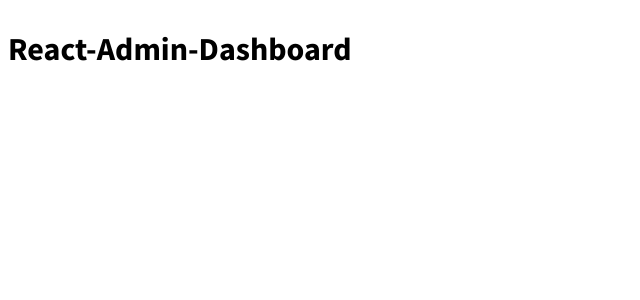
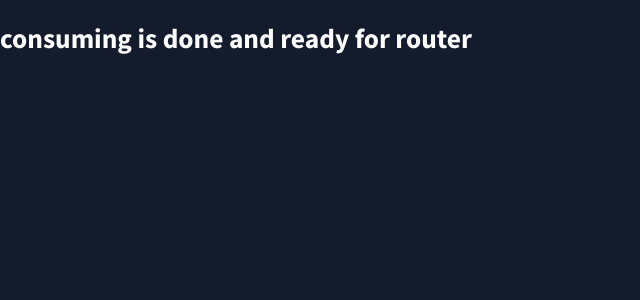
Before and after one commit to birkan-dogan/react-admin-dashboard, a React (Create React App) app: page / in a window 1280 px wide. Shown: the top 300 px of the page, without its empty margins (0-640 px from the left). Built offline with nearby package versions, Linux system fonts and the light colour scheme.

Commit message:
consuming ColorModeContext and using ThemeProvider

```diff
--- a/src/App.js
+++ b/src/App.js
@@ -1,8 +1,19 @@
+import { ColorModeContext, useMode } from "./theme";
+import { CssBaseline, ThemeProvider } from "@mui/material";
+
 function App() {
+  const [theme, colorMode] = useMode();
   return (
-    <div className="app">
-      <h1>React-Admin-Dashboard</h1>
-    </div>
+    <ColorModeContext.Provider value={colorMode}>
+      <ThemeProvider theme={theme}>
+        <CssBaseline />
+        <div className="app">
+          <main className="content">
+            <h1>consuming is done and ready for router</h1>
+          </main>
+        </div>
+      </ThemeProvider>
+    </ColorModeContext.Provider>
   );
 }
 
```
